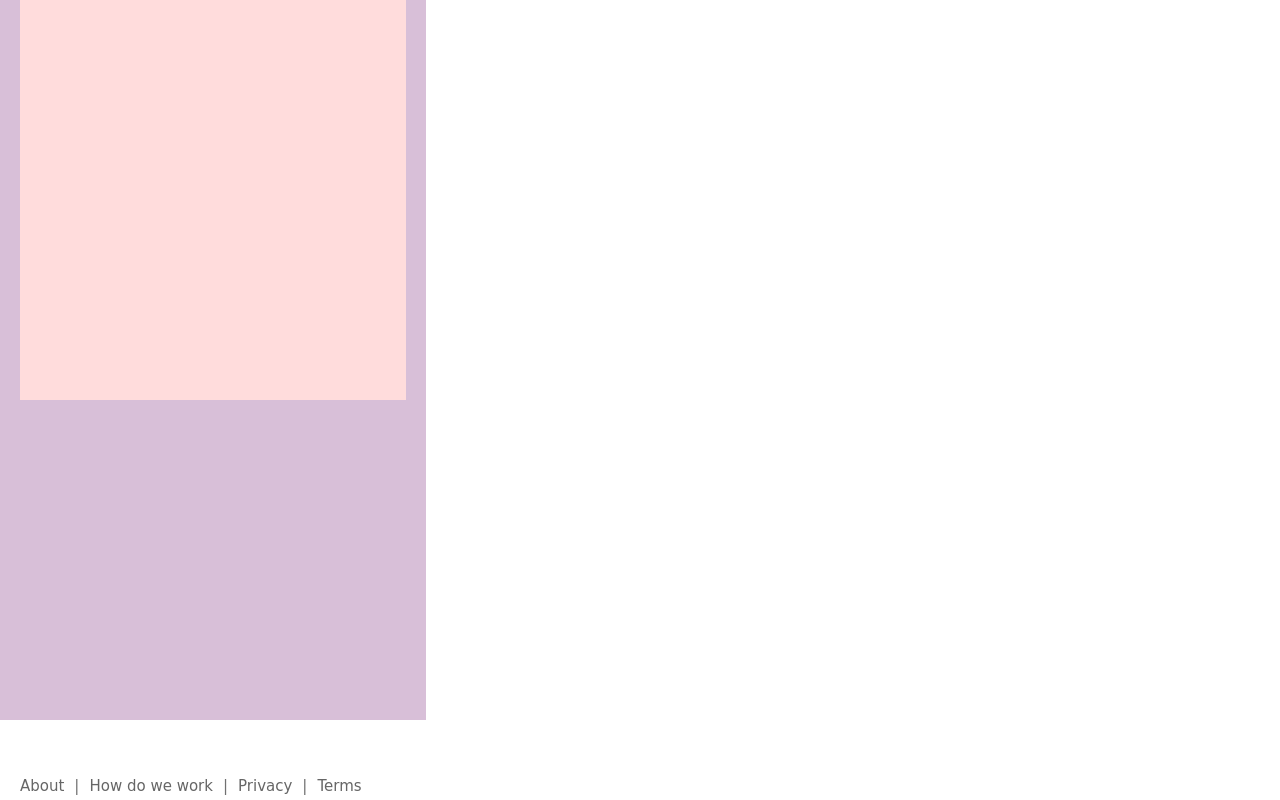
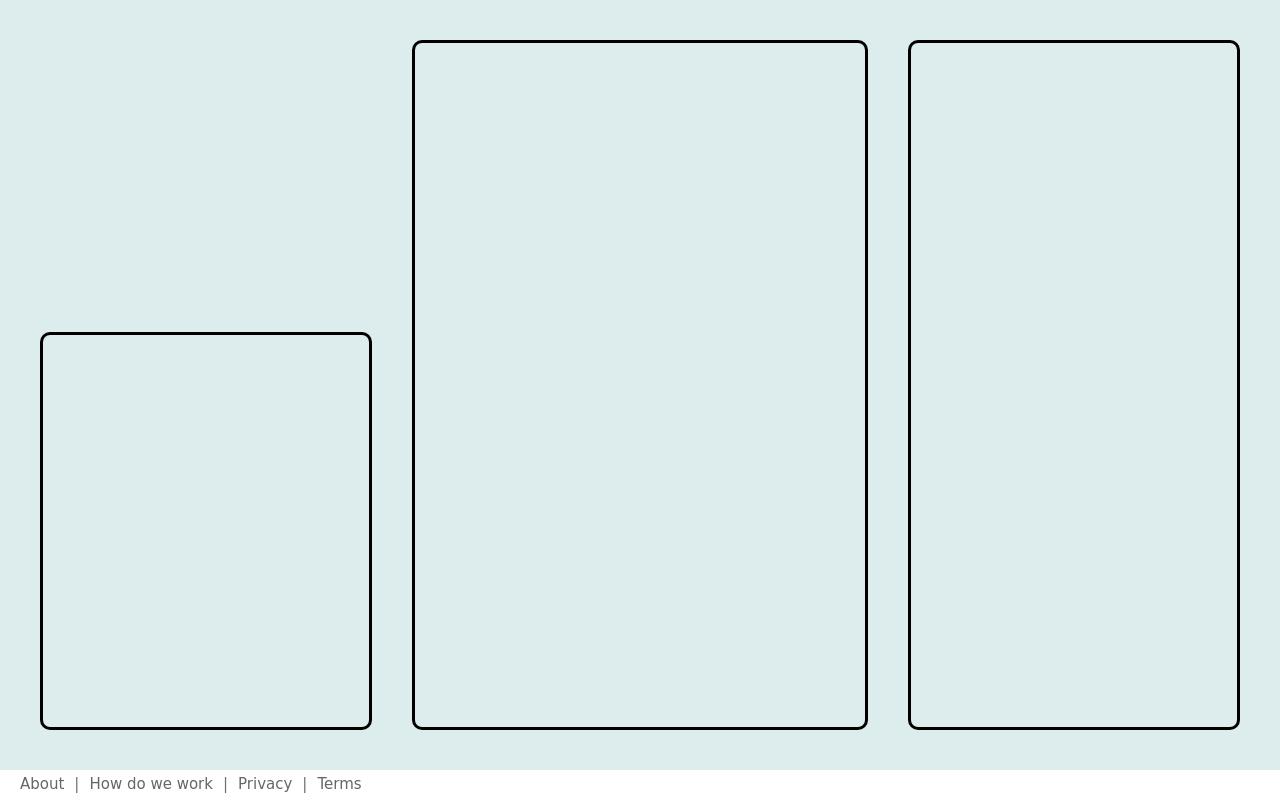
Before and after one commit to yichenfromhyrule/Web_ToDoList, a React (Create React App) app: page /home in a window 1280 px wide. Built offline with nearby package versions, Linux system fonts and the light colour scheme.

Commit message:
HomePage Layout

```diff
--- a/src/App.js
+++ b/src/App.js
@@ -2,7 +2,7 @@ import React from "react";
 import { BrowserRouter , Switch, Route } from 'react-router-dom';
 import './App.css';
 import LogIn from './pages/LogIn';
-import Home from './pages/Home';
+import Home from './pages/Home/Home';
 
 function App() {
   return (
--- a/src/components/Footer/Footer.css
+++ b/src/components/Footer/Footer.css
@@ -1,6 +1,6 @@
 .footerContainer{
     width: 100vw;
-    height:auto;
+    height:30px;
     background-color:transparent;
     padding-left: 20px;
     padding-top: 5px;
--- a/src/components/LogInAndSignUp/LogInAndSignUp.js
+++ b/src/components/LogInAndSignUp/LogInAndSignUp.js
@@ -15,13 +15,14 @@ function LogInAndSignUp() {
     const clickLog = () => {
         if(localStorage.getItem('rememberUser')){
             window.location.href = "/home";
-        }
+        }else{
             if(showLog){
                 setShowLog(false)
             }
             else{
                 setShowSign(false)
                 setShowLog(true)
+            }
         }
     };
     const clickSign = () => {
--- a/src/components/Part/Part.css
+++ b/src/components/Part/Part.css
@@ -1,15 +1,42 @@
-.part{
-    width: 33.3vw;
-    height: 90vh;
-    background-color: thistle;
+.partContainer_level1{
+    width: auto;
+    height: 100%;
+    margin: 20px;
     display: flex;
-    flex-direction: column;
+    flex-direction: row;
+
 }
 
-.part1{
-    width: auto;
-    margin-left: 20px;
-    margin-right: 20px;
-    height: 50vh;
-    background-color: rgb(255, 220, 220);
+.partContainer_level2_a{
+    width: 30%;
+    height: auto;
+    position: relative;
 }
+
+.partContainer_level2_b{
+    width: 40%;
+    height: auto;
+    padding: 20px;
+}
+
+.partContainer_level2_c{
+    width: 30%;
+    height: auto;
+    position: relative;
+    padding: 20px;
+}
+
+.partContainer_level3_a{
+    width: 100%;
+    height: 60%;
+    position: absolute;
+    bottom: 0;
+    padding: 20px;
+}
+
+.partContainer_Comments{
+    width: 100%;
+    height: 100%;
+    border: 3px solid rgb(0, 0, 0);
+    border-radius: 10px;
+}
--- a/src/components/Part/Part.js
+++ b/src/components/Part/Part.js
@@ -3,9 +3,23 @@ import "./Part.css";
 
 function Part() {
     return (
-        <div className="part">
-            <div className="part1">
+        <div className="partContainer_level1">
+            <div className="partContainer_level2_a">
+                <div className="partContainer_level3_a">
+                    <div className="partContainer_Comments">
 
+                    </div>
+                </div>
+            </div>
+            <div className="partContainer_level2_b">
+                <div className="partContainer_Comments">
+
+                </div>
+            </div>
+            <div className="partContainer_level2_c">
+                <div className="partContainer_Comments">
+
+                </div>
             </div>
         </div>
     )
--- a/src/pages/Home.js
+++ /dev/null
@@ -1,16 +0,0 @@
-import React from 'react';
-import './../App.css';
-import LogInAndSignUp from './../components/LogInAndSignUp/LogInAndSignUp';
-import Footer from './../components/Footer/Footer';
-import Part from '../components/Part/Part';
-
-function Home() {
-    return (
-        <div className="App">
-            <Part />
-            <Footer />
-        </div>
-    )
-}
-
-export default Home
--- /dev/null
+++ b/src/pages/Home/Home.css
@@ -0,0 +1,6 @@
+.homeContainer{
+    display: flex;
+    flex-direction: column;
+    height: calc(100vh - 30px);
+    background-color: rgb(221, 236, 236);
+}
--- /dev/null
+++ b/src/pages/Home/Home.js
@@ -0,0 +1,16 @@
+import React from 'react';
+import './../../App.css';
+import Footer from '../../components/Footer/Footer';
+import Part from '../../components/Part/Part';
+import './Home.css';
+
+function Home() {
+    return (
+        <div className="homeContainer">
+            <Part />
+            <Footer />
+        </div>
+    )
+}
+
+export default Home
```
Lines whose indentation alone changed are shown as unchanged.
